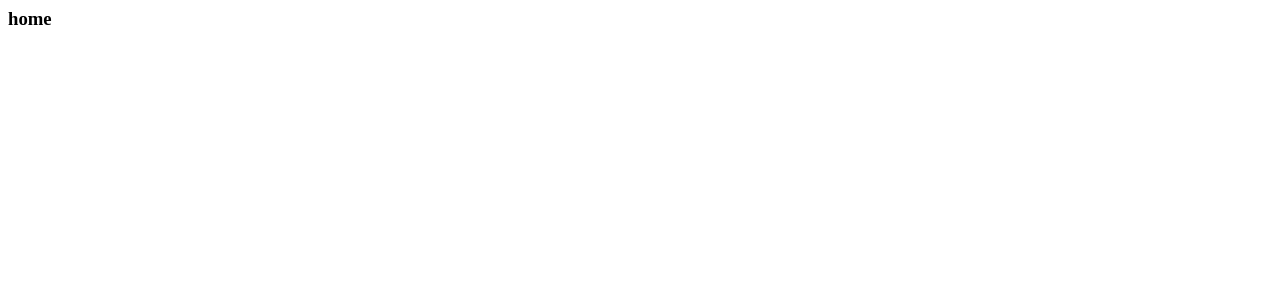
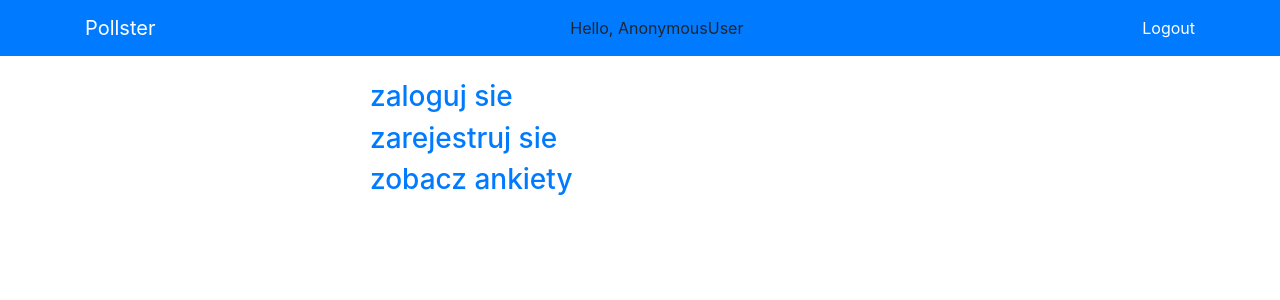
Before and after one commit to pawroz/VoteApp, a Django app: page / in a window 1280 px wide. Before the commit the part shown is almost empty. Shown: the top 300 px of the page. Run offline with Django 3.2, Linux system fonts and the light colour scheme; some libraries are stand-ins or nearby versions.

Commit message:
logout added

```diff
--- a/VoteProject/VoteApp/urls.py
+++ b/VoteProject/VoteApp/urls.py
@@ -8,8 +8,9 @@ urlpatterns = [
     path('', views.home, name='home'),
     path('charts', views.index, name='index'),
 
-    path('registerPage', views.registerPage, name='registerPage'),
-    path('loginPage', views.loginPage, name='loginPage'),
+    path('register', views.registerPage, name='registerPage'),
+    path('login', views.loginPage, name='loginPage'),
+    path('logout', views.logoutUser, name='logout'),
 
     path('detail/<str:pk>', views.detail, name='detail'),
     path('results/<str:pk>', views.results, name='results'),
--- a/VoteProject/VoteApp/views.py
+++ b/VoteProject/VoteApp/views.py
@@ -43,9 +43,16 @@ def loginPage(request):
         if user is not None:
             login(request, user)
             return redirect('VoteApp:home')
-
+        else:
+            messages.info(request, 'username or password is incorrect')
     context = {}
     return render(request, 'VoteApp/login.html', context)
+
+
+def logoutUser(request):
+
+    logout(request)
+    return redirect('VoteApp:loginPage')
 
 
 def index(request):
--- a/VoteProject/templates/VoteApp/home.html
+++ b/VoteProject/templates/VoteApp/home.html
@@ -1 +1,7 @@
-<h3>home</h3>
+{% extends 'base.html' %}
+
+{% block content %}
+<h3><a href="{% url 'VoteApp:loginPage' %}"> zaloguj sie </a></h3>
+<h3><a href="{% url 'VoteApp:registerPage' %}"> zarejestruj sie</a></h3>
+<h3><a href="{% url 'VoteApp:index'%}"> zobacz ankiety</a></h3>
+{% endblock %}
--- a/VoteProject/templates/VoteApp/login.html
+++ b/VoteProject/templates/VoteApp/login.html
@@ -1,6 +1,7 @@
+{% extends 'base.html' %}
 <h3>login</h3>
 
-
+{% block content %}
 <form action="" method="POST">
 {% csrf_token %}
     <input name="username">
@@ -10,3 +11,4 @@
 {% for message in messages %}
     {{message}}
 {% endfor %}
+{% endblock %}
--- a/VoteProject/templates/parts/_navbar.html
+++ b/VoteProject/templates/parts/_navbar.html
@@ -1,5 +1,7 @@
 <nav class="navbar navbar-dark bg-primary mb-4">
 	<div class="container">
 		<a class="navbar-brand" href="/">Pollster</a>
+		<span>Hello, {{request.user}}</span>
+		<span><a style="color:white;" href="{% url 'VoteApp:logout' %}">Logout</a></span>
 	</div>
 </nav>
```
Also changed, not shown: VoteProject/templates/VoteApp/register.html (+7 -0 lines), VoteProject/db.sqlite3.
